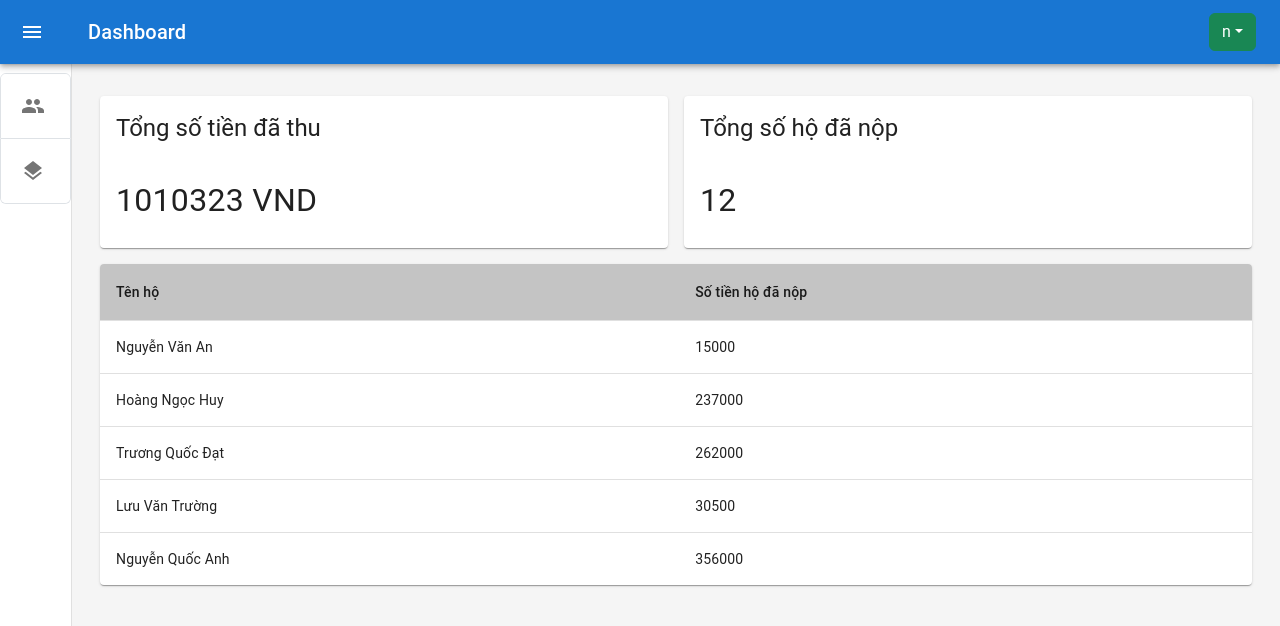
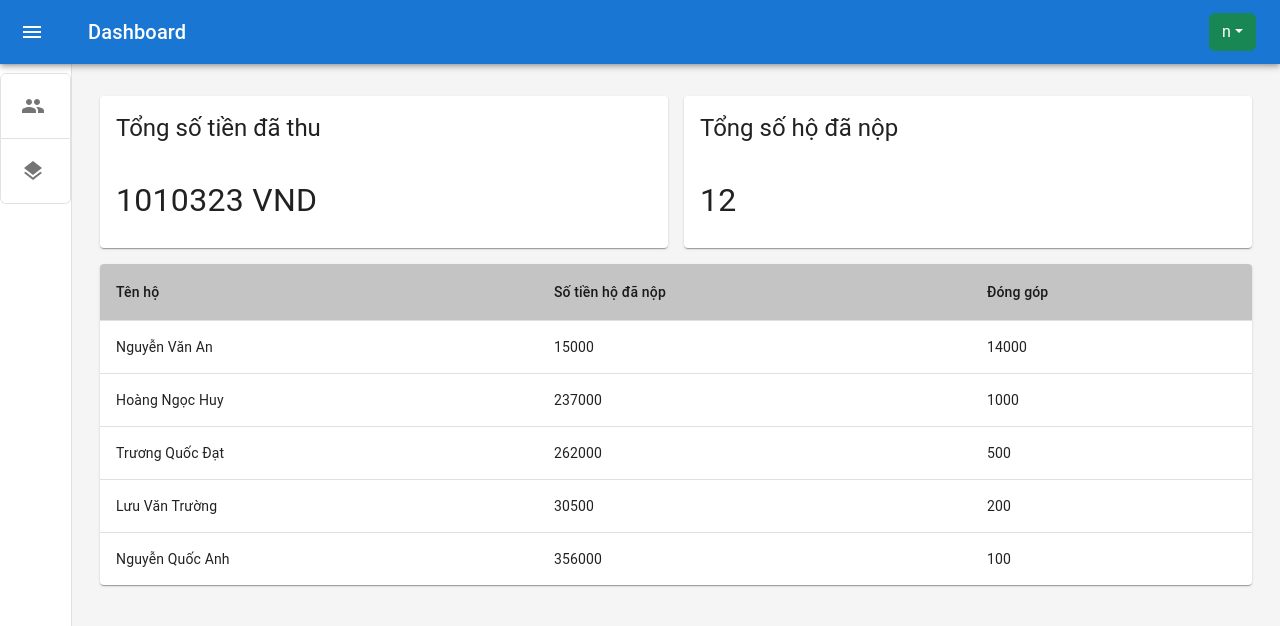
Before and after one commit to sonngochngech/SE_BTL, a React (Create React App) app in the folder client/: page /GetStatistic in a window 1280 px wide. Shown: the top 626 px of the page. Built offline with nearby package versions, Linux system fonts and the light colour scheme; no server answers; sample sign-in values are in the browser's storage.

Commit message:
add contribution

```diff
--- a/client/src/pages/statistic/DetailDialog.js
+++ b/client/src/pages/statistic/DetailDialog.js
@@ -12,6 +12,7 @@ function DetailDialog({ show }) {
     paymentTime: "21/12/2022",
     amount: 43,
     status: true,
+    contribution: 1000,
   }
   const handleClose = () => {
     show(false)
@@ -74,6 +75,14 @@ function DetailDialog({ show }) {
                     readOnly: true
                   }}
                 />
+                  <TextField
+                  label='Đóng góp'
+                  variant='outlined'
+                  defaultValue={statistic.contribution}
+                  InputProps={{
+                    readOnly: true
+                  }}
+                  />
               </Grid>
 
             </Grid>
--- a/client/src/pages/statistic/Statistic.js
+++ b/client/src/pages/statistic/Statistic.js
@@ -13,16 +13,16 @@ import DetailDialog from './DetailDialog';
 
 const Statistic = () => {
     const [detailDialog, setDetailDialog] = useState(false);
-    function createData(name, money) {
-        return { name, money };
+    function createData(name, money, contribution) {
+        return { name, money, contribution };
     }
 
     const rows = [
-        createData('Nguyễn Văn An', 15000),
-        createData('Hoàng Ngọc Huy', 237000),
-        createData('Trương Quốc Đạt', 262000),
-        createData('Lưu Văn Trường', 30500),
-        createData('Nguyễn Quốc Anh', 356000),
+        createData('Nguyễn Văn An', 15000, 14000),
+        createData('Hoàng Ngọc Huy', 237000, 1000),
+        createData('Trương Quốc Đạt', 262000,500),
+        createData('Lưu Văn Trường', 30500,200),
+        createData('Nguyễn Quốc Anh', 356000,100),
     ];
 
     const content = (
@@ -52,6 +52,7 @@ const Statistic = () => {
                                 <TableRow >
                                     <TableCell>Tên hộ</TableCell>
                                     <TableCell align="left">Số tiền hộ đã nộp</TableCell>
+                                    <TableCell align='left'>Đóng góp</TableCell>
                                 </TableRow>
                             </TableHead>
                             <TableBody>
@@ -65,6 +66,7 @@ const Statistic = () => {
                                             {row.name}
                                         </TableCell>
                                         <TableCell align="left">{row.money}</TableCell>
+                                        <TableCell align='left'>{row.contribution}</TableCell>
 
                                     </TableRow>
                                 ))}
```
Also changed, not shown: 1 other file (tests, documents, lock files or other folders).
